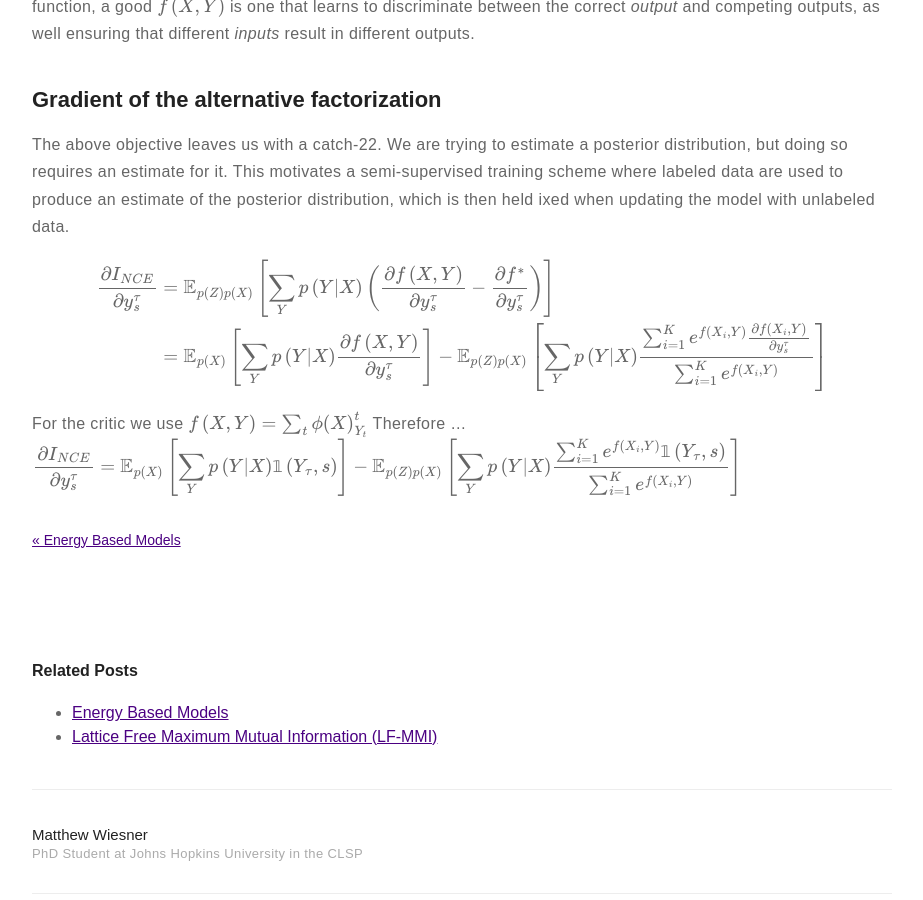
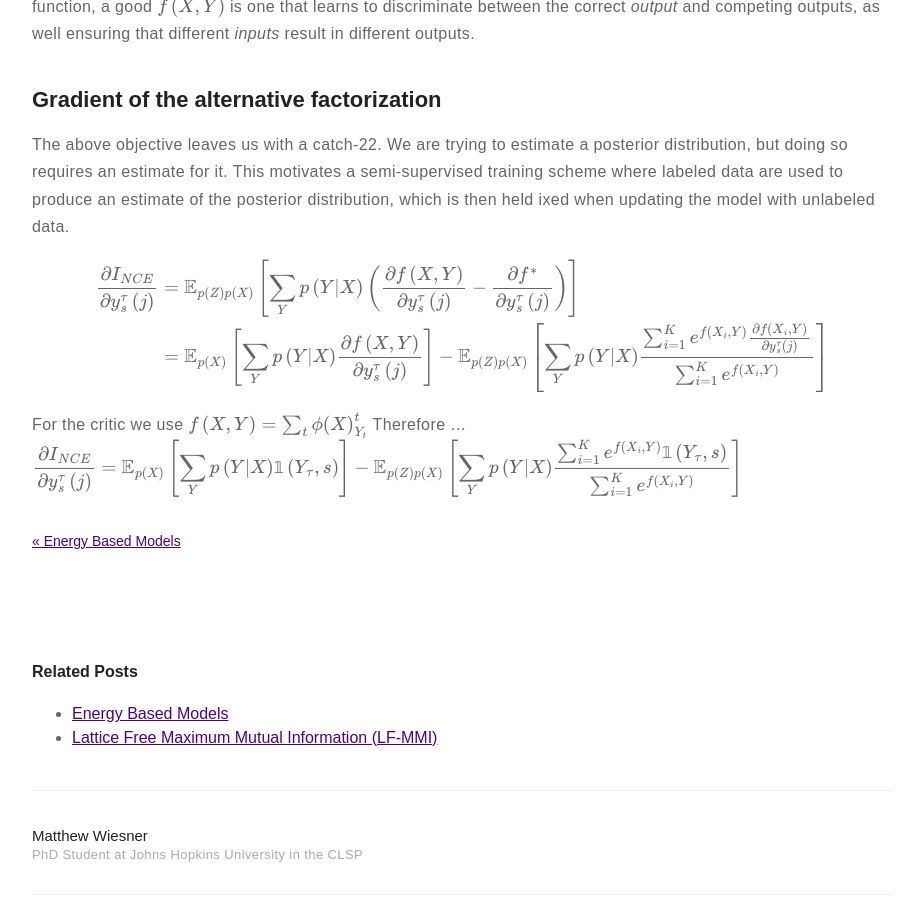
Before and after one commit to m-wiesner/m-wiesner.github.io, a Jekyll site: the page built from _posts/2020-10-30-Variational-Bounds-on-Mutual-Information.markdown, in a window 1280 px wide and 900 px high, scrolled down 6945 px. Shown: the whole window, without its empty margins (178-1101 px from the left). Built offline with Jekyll 4.4.1, drawn with Linux system fonts in a browser that asks for light colours; formulas are drawn with MathJax 3.

Commit message:
Update 2020-10-30-Variational-Bounds-on-Mutual-Information.markdown

```diff
--- a/_posts/2020-10-30-Variational-Bounds-on-Mutual-Information.markdown
+++ b/_posts/2020-10-30-Variational-Bounds-on-Mutual-Information.markdown
@@ -250,14 +250,14 @@ This is exactly the MMI objective scaled by the term $$\left( f\left(X, Y\right)
 The above objective leaves us with a catch-22. We are trying to estimate a posterior distribution, but doing so requires an estimate for it. This motivates a semi-supervised training scheme where labeled data are used to produce an estimate of the posterior distribution, which is then held ixed when updating the model with unlabeled data.
 
 $$\begin{align}
-\frac{\partial I_{NCE}}{\partial y_s^{\tau}} &= \mathbb{E}_{p\left(Z\right)p\left(X\right)} \left[\sum_{Y} p\left(Y | X\right) \left(\frac{\partial f\left(X, Y\right)}{\partial y_s^{\tau}} - \frac{\partial f^{*}}{\partial y_s^{\tau}}\right)\right] \\
-&= \mathbb{E}_{p\left(X\right)} \left[\sum_{Y} p\left(Y | X\right) \frac{\partial f\left(X, Y\right)}{\partial y_s^{\tau}} \right] - \mathbb{E}_{p\left(Z\right)p\left(X\right)} \left[\sum_{Y} p\left(Y | X\right) \frac{\sum_{i=1}^K e^{f\left(X_i, Y\right)} \frac{\partial f\left(X_i, Y\right)}{\partial y_s^{\tau}}}{\sum_{i=1}^K e^{f\left(X_i, Y\right)}}\right] \\
+\frac{\partial I_{NCE}}{\partial y_s^{\tau}\left(j\right)} &= \mathbb{E}_{p\left(Z\right)p\left(X\right)} \left[\sum_{Y} p\left(Y | X\right) \left(\frac{\partial f\left(X, Y\right)}{\partial y_s^{\tau}\left(j\right)} - \frac{\partial f^{*}}{\partial y_s^{\tau}\left(j\right)}\right)\right] \\
+&= \mathbb{E}_{p\left(X\right)} \left[\sum_{Y} p\left(Y | X\right) \frac{\partial f\left(X, Y\right)}{\partial y_s^{\tau}\left(j\right)} \right] - \mathbb{E}_{p\left(Z\right)p\left(X\right)} \left[\sum_{Y} p\left(Y | X\right) \frac{\sum_{i=1}^K e^{f\left(X_i, Y\right)} \frac{\partial f\left(X_i, Y\right)}{\partial y_s^{\tau}\left(j\right)}}{\sum_{i=1}^K e^{f\left(X_i, Y\right)}}\right] \\
 \end{align}$$
 
 For the critic we use $$f\left(X, Y\right) = \sum_{t} \phi\left(X\right)_{Y_t}^t$$
 Therefore ...
 $$\begin{align}
-\frac{\partial I_{NCE}}{\partial y_s^{\tau}} &= \mathbb{E}_{p\left(X\right)} \left[\sum_{Y} p\left(Y | X\right) \mathbb{1}\left(Y_{\tau}, s\right) \right] - \mathbb{E}_{p\left(Z\right)p\left(X\right)} \left[\sum_{Y} p\left(Y | X\right) \frac{\sum_{i=1}^K e^{f\left(X_i, Y\right)} \mathbb{1}\left(Y_{\tau}, s\right)}{\sum_{i=1}^K e^{f\left(X_i, Y\right)}}\right]
+\frac{\partial I_{NCE}}{\partial y_s^{\tau}\left(j\right)} &= \mathbb{E}_{p\left(X\right)} \left[\sum_{Y} p\left(Y | X\right) \mathbb{1}\left(Y_{\tau}, s\right) \right] - \mathbb{E}_{p\left(Z\right)p\left(X\right)} \left[\sum_{Y} p\left(Y | X\right) \frac{\sum_{i=1}^K e^{f\left(X_i, Y\right)} \mathbb{1}\left(Y_{\tau}, s\right)}{\sum_{i=1}^K e^{f\left(X_i, Y\right)}}\right]
 \end{align}$$
 <!--
 &= \mathbb{E}_{p\left(Z\right)p\left(X\right)} \left[\sum_Y p\left(Y|X\right) \left(f\left(X, Y\right) - \log{\frac{1}{K}\left(e^{f\left(X, Y\right)} + \sum_{i=2}^{K}
```
